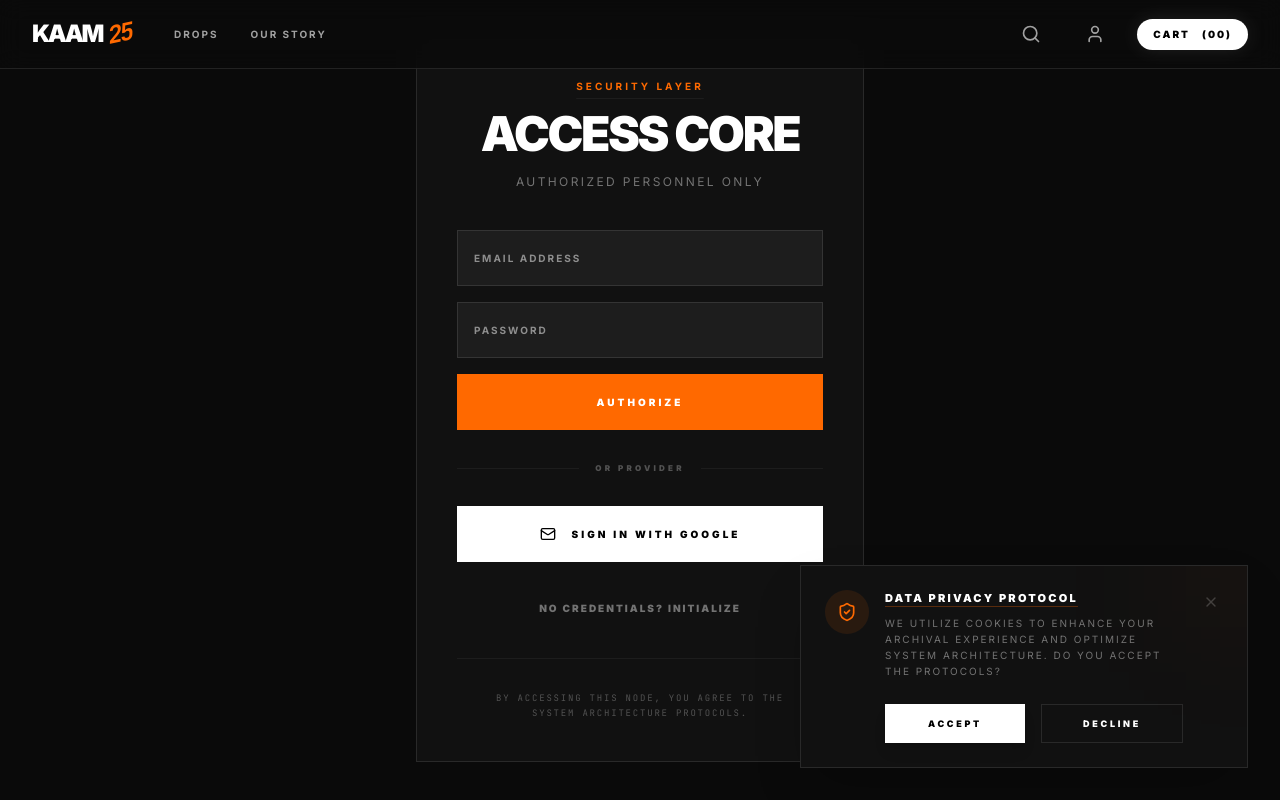
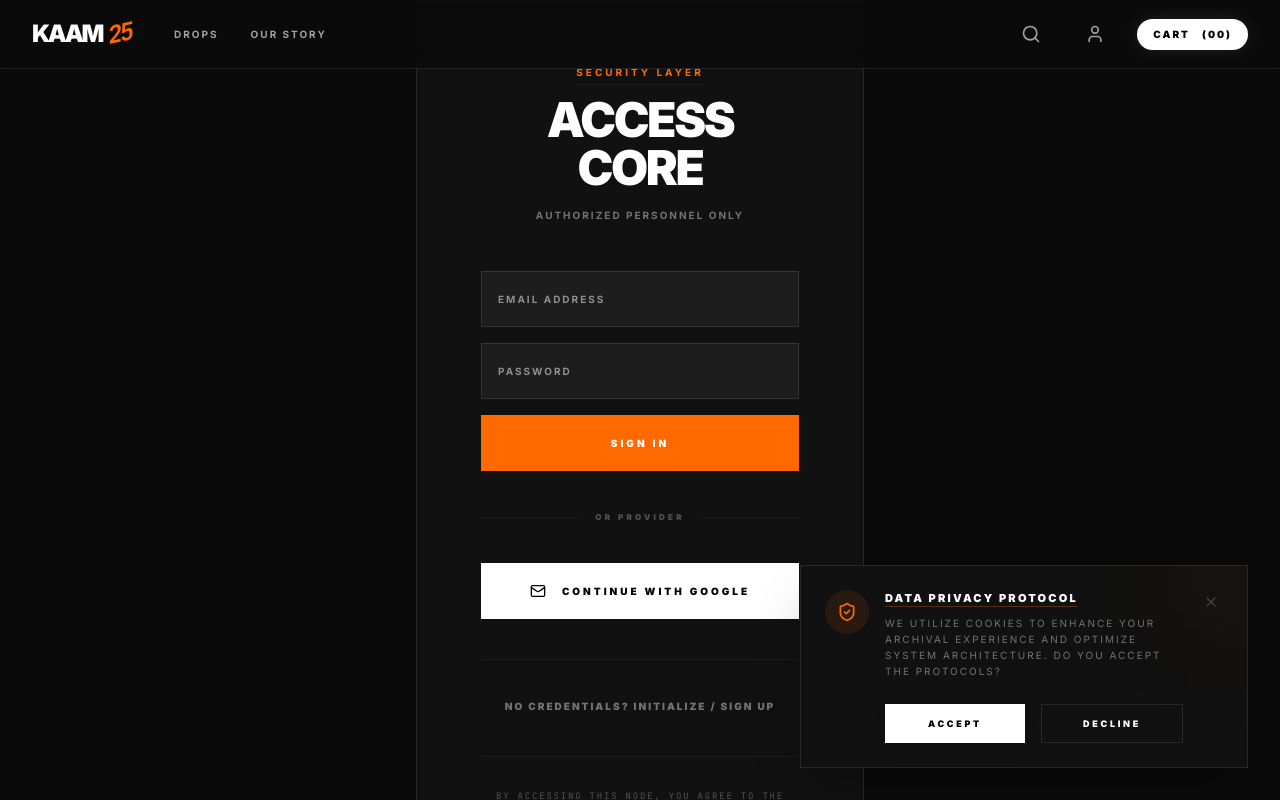
Before and after one commit to hellisop0-create/e-commerce, a React (Vite) app: page /login in a window 1280 px wide. Shown: the top 800 px of the page. Built offline with nearby package versions, Linux system fonts and the light colour scheme; no server answers.

Commit message:
feat: Enhance login page typography and spacing
Adjusted padding, margins, and font sizes on the login page to improve readability and visual hierarchy. This includes increasing spacing around key elements and refining text styles for a more polished user experience.

```diff
--- a/src/pages/LoginPage.tsx
+++ b/src/pages/LoginPage.tsx
@@ -51,27 +51,27 @@ export const LoginPage = () => {
       <motion.div
         initial={{ opacity: 0, y: 20 }}
         animate={{ opacity: 1, y: 0 }}
-        className="w-full max-w-md bg-[#111111] border border-white/10 p-10"
+        className="w-full max-w-md bg-[#111111] border border-white/10 p-12 md:p-16"
       >
-        <div className="text-center mb-10">
+        <div className="text-center mb-12">
           <span className="text-[10px] font-bold tracking-[0.3em] text-orange-500 uppercase block mb-4 underline underline-offset-8 decoration-white/5">
             Security Layer
           </span>
-          <h1 className="text-5xl font-black tracking-tighter uppercase mb-4">
+          <h1 className="text-5xl font-black tracking-tighter uppercase mb-4 leading-none">
             {isSignUp ? 'CREATE ACCOUNT' : 'ACCESS CORE'}
           </h1>
-          <p className="text-neutral-500 text-xs font-medium uppercase tracking-widest">
+          <p className="text-neutral-500 text-[10px] font-bold uppercase tracking-widest">
             {isSignUp ? 'Initialize your credentials' : 'Authorized Personnel Only'}
           </p>
         </div>
 
         {error && (
-          <div className="mb-6 p-4 bg-red-500/10 border border-red-500/20 text-red-500 text-[10px] font-bold uppercase tracking-widest text-center">
+          <div className="mb-8 p-4 bg-red-500/10 border border-red-500/20 text-red-500 text-[10px] font-bold uppercase tracking-widest text-center">
             {error}
           </div>
         )}
 
-        <form onSubmit={handleEmailAuth} className="space-y-4 mb-8">
+        <form onSubmit={handleEmailAuth} className="space-y-4 mb-10">
           <input
             type="email"
             required
@@ -91,13 +91,13 @@ export const LoginPage = () => {
           <button
             type="submit"
             disabled={isLoading}
-            className="w-full bg-orange-500 text-white h-14 font-black uppercase text-[10px] tracking-[0.3em] hover:bg-white hover:text-black transition-all disabled:opacity-20"
+            className="w-full bg-orange-500 text-white h-14 font-black uppercase text-[10px] tracking-[0.3em] hover:bg-white hover:text-black transition-all disabled:opacity-20 cursor-pointer"
           >
-            {isSignUp ? 'Initialize' : 'Authorize'}
+            {isSignUp ? 'Sign Up' : 'Sign In'}
           </button>
         </form>
 
-        <div className="relative mb-8">
+        <div className="relative mb-10">
           <div className="absolute inset-0 flex items-center">
             <div className="w-full border-t border-white/5"></div>
           </div>
@@ -110,19 +110,19 @@ export const LoginPage = () => {
           <button
             onClick={handleGoogleLogin}
             disabled={isLoading}
-            className="w-full bg-white text-black h-14 font-black uppercase text-[10px] tracking-[0.3em] flex items-center justify-center gap-4 hover:bg-orange-500 hover:text-white transition-all disabled:opacity-20"
+            className="w-full bg-white text-black h-14 font-black uppercase text-[10px] tracking-[0.3em] flex items-center justify-center gap-4 hover:bg-orange-500 hover:text-white transition-all disabled:opacity-20 cursor-pointer"
           >
             <Mail className="w-4 h-4" />
-            Sign in with Google
+            Continue with Google
           </button>
         </div>
 
-        <div className="mt-8 text-center">
+        <div className="mt-10 text-center border-t border-white/5 pt-8">
           <button
             onClick={() => setIsSignUp(!isSignUp)}
-            className="text-[10px] font-black uppercase tracking-widest text-neutral-500 hover:text-orange-500 transition-colors"
+            className="text-[10px] font-black uppercase tracking-widest text-neutral-500 hover:text-orange-500 transition-colors cursor-pointer"
           >
-            {isSignUp ? 'Already have credentials? Access' : 'No credentials? Initialize'}
+            {isSignUp ? 'Already have an account? Sign In' : 'No credentials? Initialize / Sign Up'}
           </button>
         </div>
 
```
